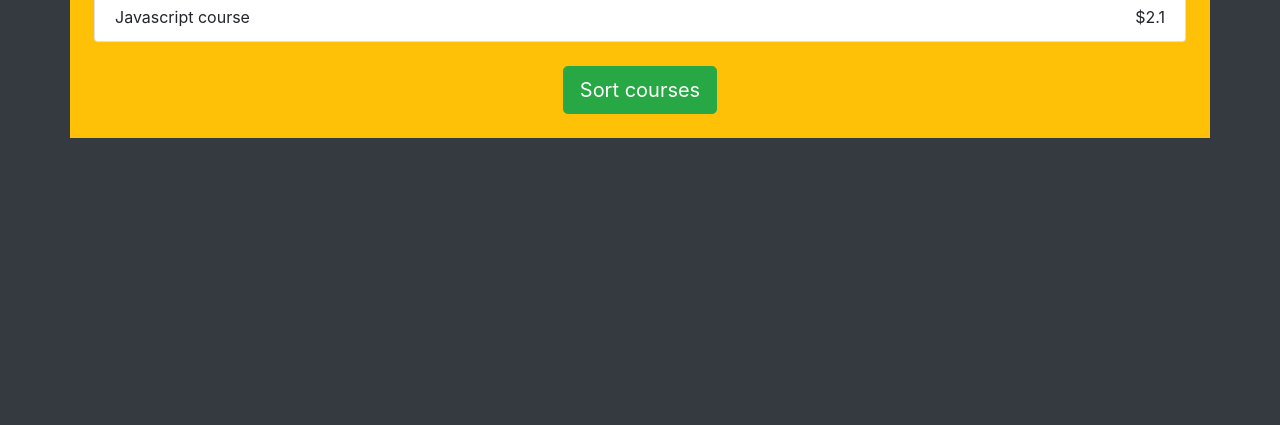
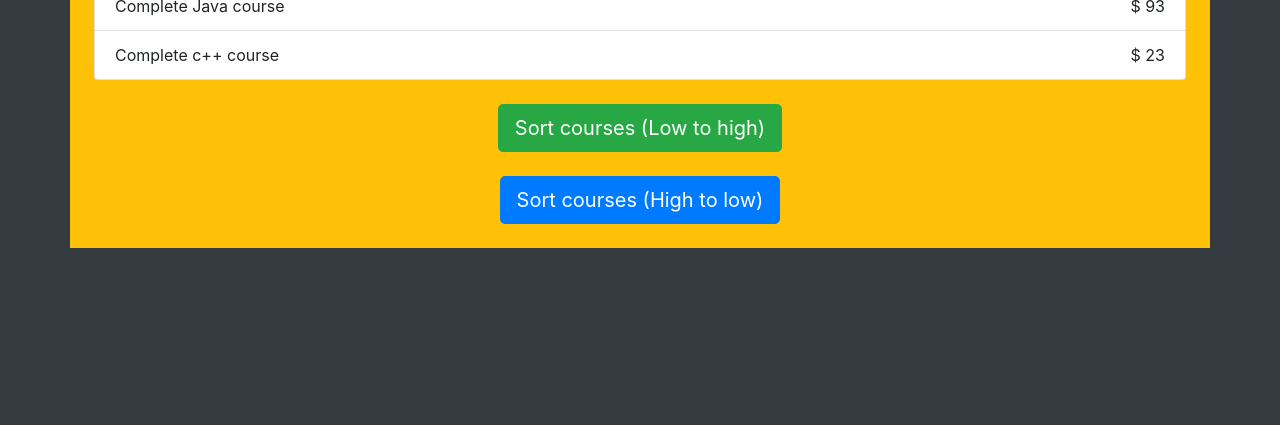
Before and after one commit to vijay99/JavaScriptTube, a plain HTML site: page proj3/index.html in a window 1280 px wide. Shown: the part 375-800 px from the top of the page. Drawn offline with nearby package versions, Linux system fonts and the light colour scheme.

Commit message:
project 3 complete

```diff
--- a/proj3/index.html
+++ b/proj3/index.html
@@ -14,16 +14,24 @@
     <div class="container bg-warning p-4">
       <h1 class="text-center">LearnCodeOnline</h1>
       <ul class="list-group">
-        <li class="list-group-item">
+        <!-- <li class="list-group-item">
           Javascript course<span class="float-right">$2.1</span>
-        </li>
+        </li> -->
       </ul>
       <button
         type="button"
         class="btn btn-success btn-lg mt-4 mx-auto d-block sort-btn"
       >
-        Sort courses
+        Sort courses (Low to high)
       </button>
+
+    </ul>
+    <button
+      type="button"
+      class="btn btn-primary btn-lg mt-4 mx-auto d-block sort-btn"
+    >
+      Sort courses (High to low)
+    </button>
     </div>
 
     <script src="./script.js"></script>
--- a/proj3/script.js
+++ b/proj3/script.js
@@ -0,0 +1,64 @@
+const courses = [
+    {
+        name: "Complete ReactJS course",
+        price: "2.3"
+    },
+
+    {
+        name: "Complete DSA course",
+        price: "3.8"
+    },
+
+    {
+        name: "Complete Java course",
+        price: "93"
+    },
+
+    {
+        name: "Complete c++ course",
+        price: "23"
+    }
+];
+
+
+function generateList() {
+    const ul = document.querySelector(".list-group");
+    ul.innerHTML = "";
+    courses.forEach( course => {
+        const li = document.createElement("li");
+        li.classList.add("list-group-item");
+
+        const name = document.createTextNode(course.name);
+        li.appendChild(name);
+
+        const span = document.createElement("span");
+        span.classList.add("float-right");
+        const price = document.createTextNode("$ "+ course.price);
+        span.appendChild(price);
+
+        li.appendChild(span);
+        ul.appendChild(li);
+    });
+}
+
+//generateList();
+
+//when ever page loads then only call generateList
+window.addEventListener("load",generateList);
+
+
+//sorting based on price of course lower to higher
+const button = document.querySelector(".sort-btn");
+
+button.addEventListener("click", ()=> {
+    courses.sort( (a,b) => a.price - b.price);
+    generateList();
+})
+
+//sorting based on price of course higher to lower
+const buttonBlue = document.querySelector(".btn-primary");
+
+buttonBlue.addEventListener("click", ()=> {
+    courses.sort( (a,b) => b.price - a.price);
+    generateList();
+})
```
